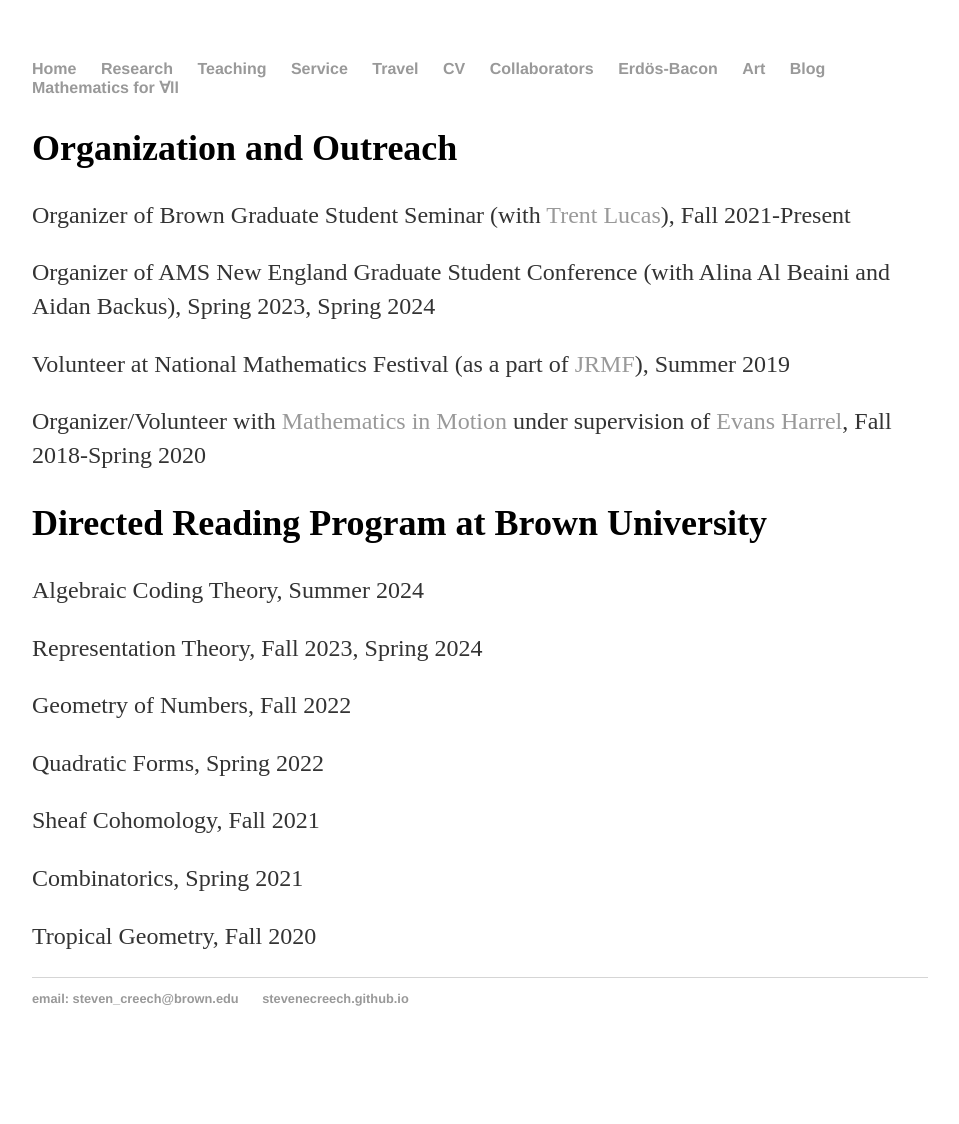
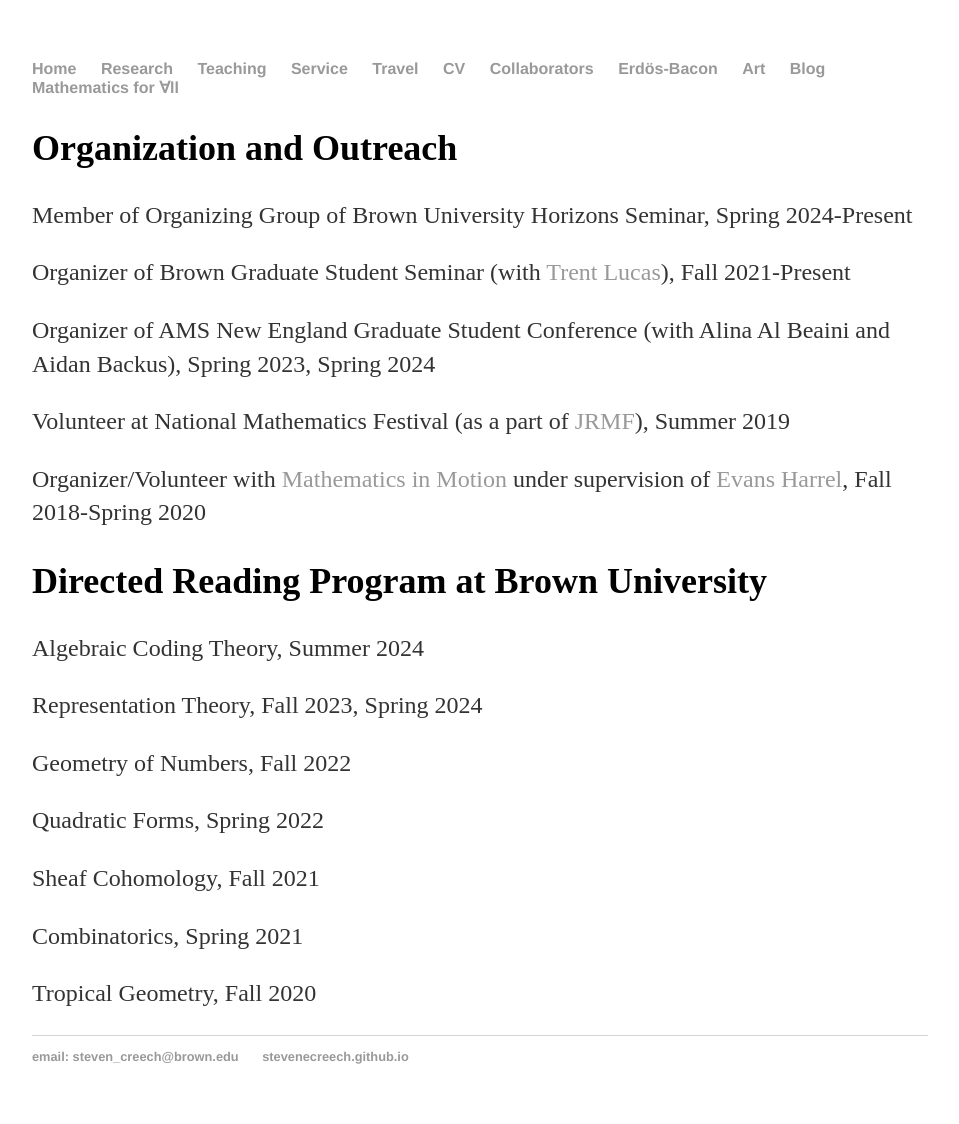
Before and after one commit to stevenecreech/stevenecreech.github.io, a Jekyll site: the page built from service/index.html, in a window 1280 px wide. Shown: the whole page, without its empty margins (160-1119 px from the left). Built offline with Jekyll 4.4.1, drawn with Linux system fonts in a browser that asks for light colours; Markdown is read by kramdown in place of the engine named in the settings; before the commit the page ends 1066 px from its top, so only the background shows below that.

Commit message:
Update index.html

```diff
--- a/service/index.html
+++ b/service/index.html
@@ -4,6 +4,7 @@
 ---
 <div class="blurb">
 	<font size="+2"><h2>Organization and Outreach</h2></font>
+	<p>Member of Organizing Group of Brown University Horizons Seminar, Spring 2024-Present</p>
 	<p>Organizer of Brown Graduate Student Seminar (with
 	<a href="https://trent-lucas.github.io/">Trent Lucas</a>), Fall 2021-Present</p>
 	<p>Organizer of AMS New England Graduate Student Conference (with Alina Al Beaini and Aidan Backus), Spring 2023, Spring 2024</p>
```
